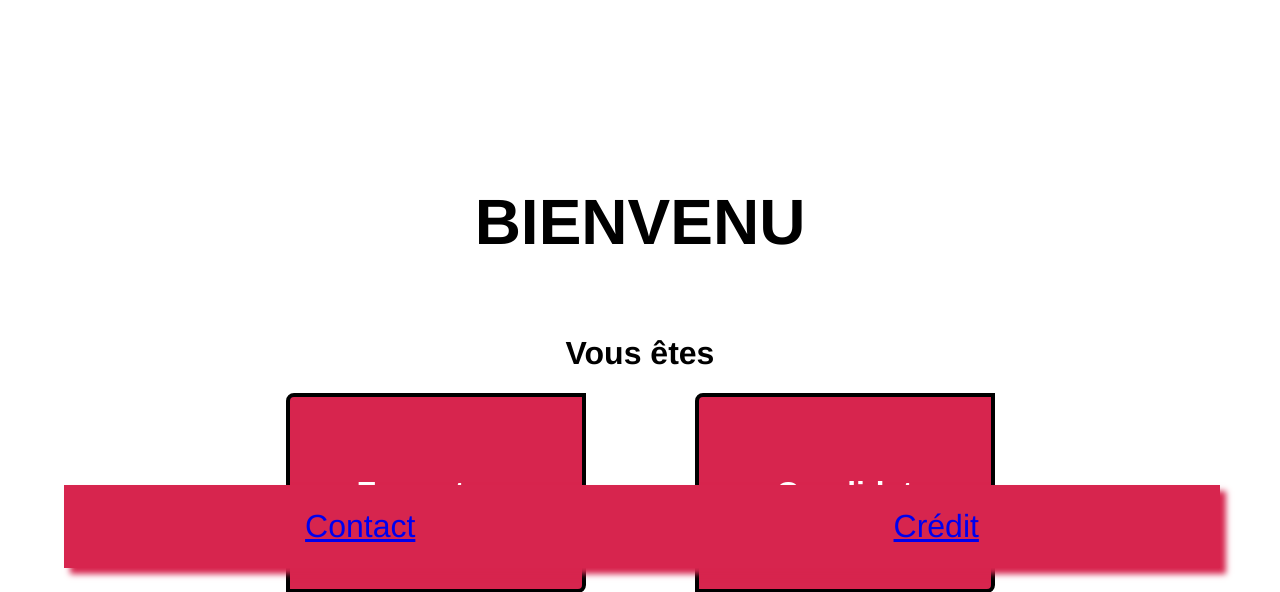
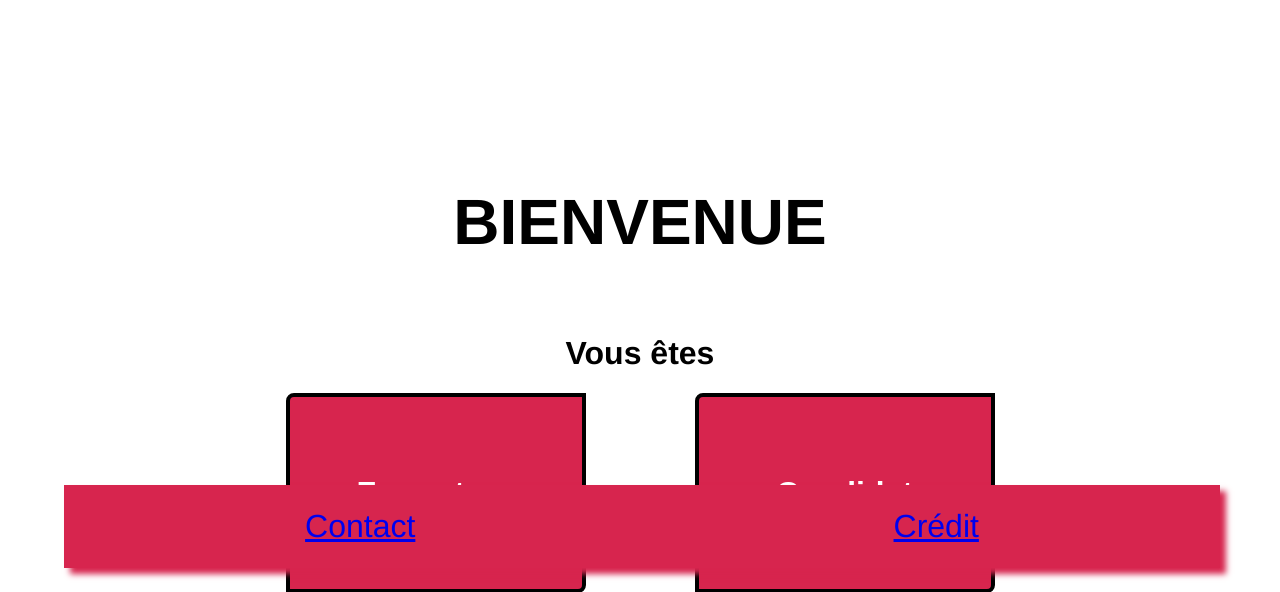
Before and after one commit to crazychouwi/CHALLENGE2017, a PHP site: page / in a window 1280 px wide. Shown: the part 232-824 px from the top of the page. Run offline with PHP 8.4, Linux system fonts and the light colour scheme.

Commit message:
bienvenuE

```diff
--- a/index.php
+++ b/index.php
@@ -11,7 +11,7 @@
       <img src="assets/img/logoSimplon.png" alt="logoSimplon">
     </div>
     <div class="contenu">
-      <h1 class="headline">BIENVENU</h1>
+      <h1 class="headline">BIENVENUE</h1>
       <h1>Vous êtes</h1>
       <div class="bouton">
         <div class="formateur">
```
